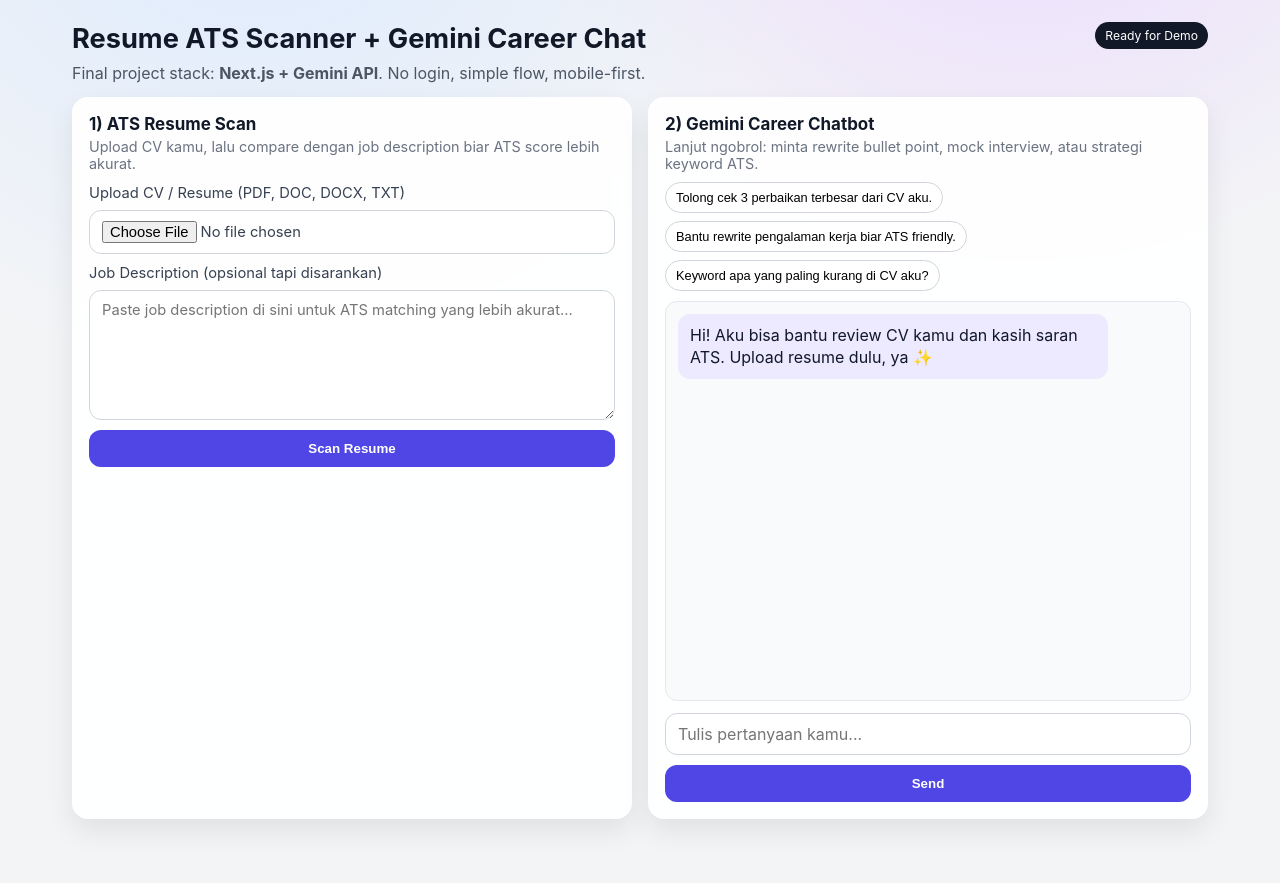
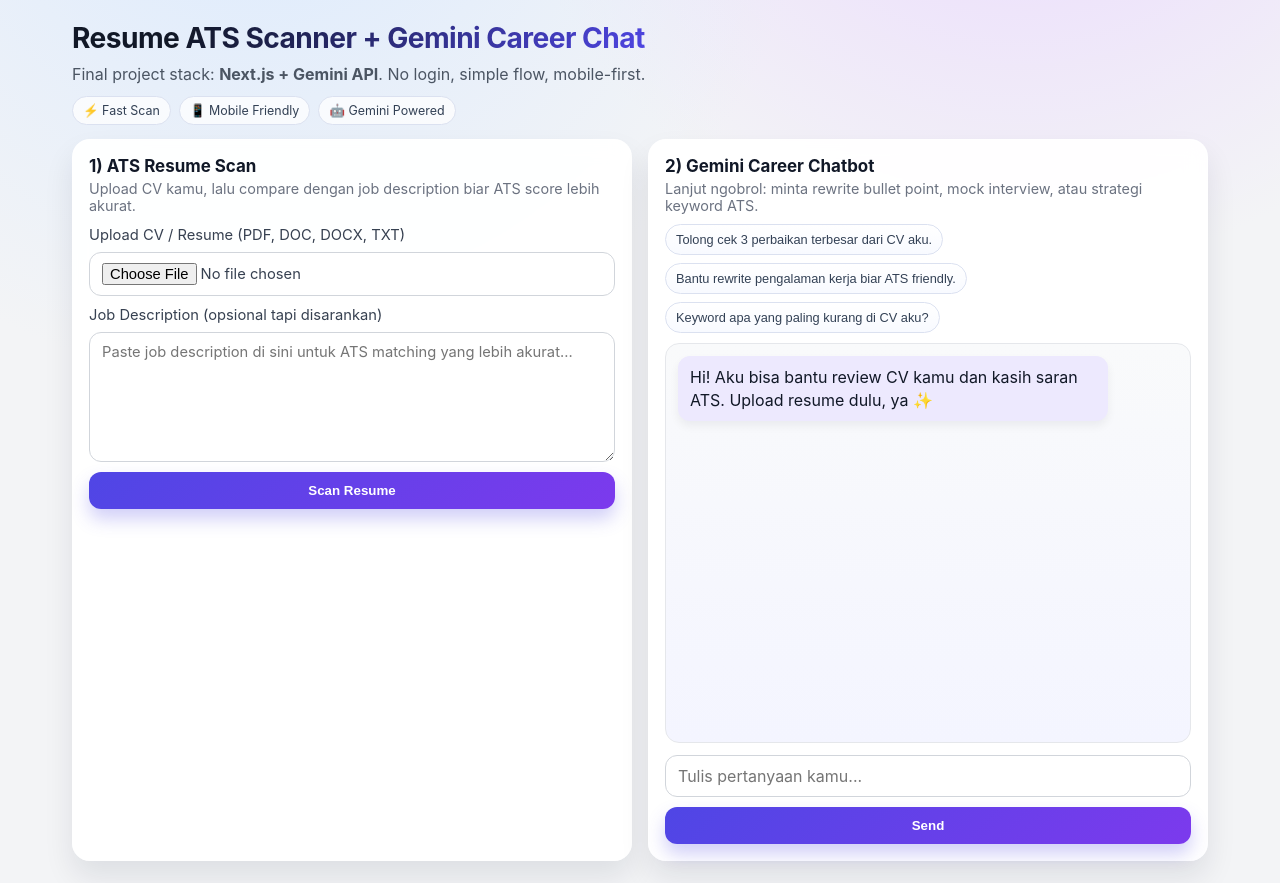
Before and after one commit to norchcode/simplify-ats-gemini, a Next.js app: page / in a window 1280 px wide. Before the commit the page ends 841 px from the top, so only its background shows below. Built offline with nearby package versions, Linux system fonts and the light colour scheme.

Commit message:
Polish UI and remove Ready for Demo badge

```diff
--- a/app/globals.css
+++ b/app/globals.css
@@ -25,28 +25,43 @@
 .hero {
   margin-bottom: 14px;
   display: flex;
-  justify-content: space-between;
   align-items: flex-start;
   gap: 12px;
 }
 
+.hero-main {
+  width: 100%;
+}
+
 .hero h1 {
   margin: 0;
-  font-size: clamp(1.2rem, 2.2vw, 1.7rem);
+  font-size: clamp(1.25rem, 2.2vw, 1.85rem);
+  line-height: 1.15;
+  letter-spacing: -0.02em;
+  background: linear-gradient(120deg, #111827 10%, #4f46e5 52%, #7c3aed 85%);
+  -webkit-background-clip: text;
+  -webkit-text-fill-color: transparent;
 }
 
 .hero p {
-  margin: 8px 0 0;
+  margin: 10px 0 0;
   color: #4b5563;
 }
 
-.badge {
-  background: #111827;
-  color: #fff;
+.hero-pills {
+  margin-top: 12px;
+  display: flex;
+  flex-wrap: wrap;
+  gap: 8px;
+}
+
+.hero-pills span {
+  font-size: 0.78rem;
   border-radius: 999px;
   padding: 6px 10px;
-  font-size: 0.76rem;
-  white-space: nowrap;
+  border: 1px solid #dbe1f0;
+  background: rgba(255, 255, 255, 0.75);
+  color: #334155;
 }
 
 .view-switch {
@@ -80,13 +95,19 @@
 }
 
 .card {
-  background: rgba(255, 255, 255, 0.92);
-  backdrop-filter: blur(8px);
-  border-radius: 16px;
+  background: rgba(255, 255, 255, 0.94);
+  backdrop-filter: blur(10px);
+  border-radius: 18px;
   padding: 16px;
-  box-shadow: 0 12px 28px rgba(0, 0, 0, 0.08);
-  border: 1px solid rgba(255, 255, 255, 0.65);
+  box-shadow: 0 16px 30px rgba(15, 23, 42, 0.09);
+  border: 1px solid rgba(255, 255, 255, 0.72);
   min-height: 560px;
+  transition: transform 0.22s ease, box-shadow 0.22s ease;
+}
+
+.card:hover {
+  transform: translateY(-2px);
+  box-shadow: 0 20px 36px rgba(79, 70, 229, 0.12);
 }
 
 .card h2 {
@@ -125,6 +146,15 @@
   padding: 10px 12px;
   font: inherit;
   background: #fff;
+  transition: border-color 0.2s ease, box-shadow 0.2s ease;
+}
+
+input[type="file"]:focus,
+textarea:focus,
+.chat-form input:focus {
+  outline: none;
+  border-color: #6366f1;
+  box-shadow: 0 0 0 3px rgba(99, 102, 241, 0.15);
 }
 
 textarea {
@@ -135,10 +165,17 @@
   border: none;
   border-radius: 12px;
   padding: 11px 14px;
-  background: #4f46e5;
+  background: linear-gradient(135deg, #4f46e5 0%, #7c3aed 100%);
   color: #fff;
   font-weight: 600;
   cursor: pointer;
+  box-shadow: 0 10px 18px rgba(79, 70, 229, 0.26);
+  transition: transform 0.18s ease, box-shadow 0.18s ease;
+}
+
+.btn:hover {
+  transform: translateY(-1px);
+  box-shadow: 0 14px 22px rgba(79, 70, 229, 0.34);
 }
 
 .btn:disabled {
@@ -226,12 +263,19 @@
 }
 
 .chip {
-  border: 1px solid #d1d5db;
+  border: 1px solid #dbe1f0;
   border-radius: 999px;
-  background: #fff;
+  background: linear-gradient(180deg, #ffffff 0%, #f8faff 100%);
   padding: 7px 10px;
   font-size: 0.8rem;
   cursor: pointer;
+  color: #334155;
+  transition: all 0.18s ease;
+}
+
+.chip:hover {
+  border-color: #c7d2fe;
+  background: #eef2ff;
 }
 
 .chip:disabled {
@@ -240,12 +284,12 @@
 
 .chat-box {
   border: 1px solid #e5e7eb;
-  border-radius: 12px;
+  border-radius: 14px;
   min-height: 400px;
   max-height: 400px;
   overflow-y: auto;
   padding: 12px;
-  background: #f9fafb;
+  background: linear-gradient(180deg, #f9fafb 0%, #f4f5ff 100%);
   margin: 10px 0;
 }
 
@@ -257,6 +301,7 @@
   line-height: 1.4;
   white-space: pre-wrap;
   word-break: break-word;
+  box-shadow: 0 5px 10px rgba(15, 23, 42, 0.06);
 }
 
 .bubble.user {
--- a/app/page.js
+++ b/app/page.js
@@ -124,13 +124,17 @@
   return (
     <main className="page">
       <header className="hero">
-        <div>
+        <div className="hero-main">
           <h1>Resume ATS Scanner + Gemini Career Chat</h1>
           <p>
             Final project stack: <strong>Next.js + Gemini API</strong>. No login, simple flow, mobile-first.
           </p>
+          <div className="hero-pills">
+            <span>⚡ Fast Scan</span>
+            <span>📱 Mobile Friendly</span>
+            <span>🤖 Gemini Powered</span>
+          </div>
         </div>
-        <span className="badge">Ready for Demo</span>
       </header>
 
       <div className="view-switch" role="tablist" aria-label="Main sections">
```
